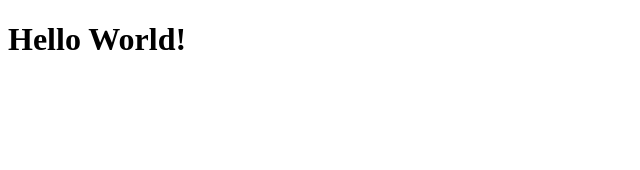
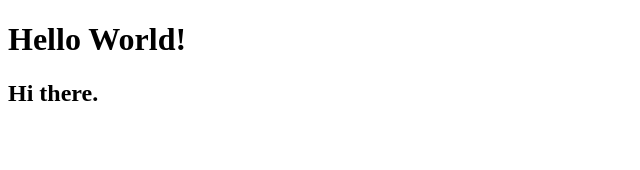
Before and after one commit to dane-hoffman/block_27b_PuppyBowl, a React (Vite) app: page / in a window 1280 px wide. Shown: the top 170 px of the page, without its empty margins (0-640 px from the left). Built offline with nearby package versions, Linux system fonts and the light colour scheme.

Commit message:
created 'PuppyList' component, import&mount to App.jsx; 'Hi there.'.

```diff
--- a/index.html
+++ b/index.html
@@ -2,7 +2,6 @@
 <html lang="en">
   <head>
     <meta charset="UTF-8" />
-    <link rel="icon" type="image/svg+xml" href="/vite.svg" />
     <meta name="viewport" content="width=device-width, initial-scale=1.0" />
     <title>Block 27:B - Puppy Bowl</title>
   </head>
--- a/src/App.jsx
+++ b/src/App.jsx
@@ -1,4 +1,5 @@
-import React from 'react'
+import React, {useState} from 'react'
+import PuppyList from './PuppyList.jsx'
 
 
 function App() {
@@ -6,6 +7,7 @@ function App() {
   return (
     <>
     <h1>Hello World!</h1>
+    < PuppyList />
     </>
   )
 }
--- /dev/null
+++ b/src/PuppyList.jsx
@@ -0,0 +1,11 @@
+import React from 'react'
+
+function PuppyList(){
+    return(
+        <>
+        <h2>Hi there.</h2>
+        </>
+    )
+}
+
+export default PuppyList;
--- a/src/main.jsx
+++ b/src/main.jsx
@@ -1,6 +1,7 @@
 import React from 'react'
 import ReactDOM from 'react-dom/client'
 import App from './App.jsx'
+
 
 ReactDOM.createRoot(document.getElementById('root')).render(
   <React.StrictMode>
```
